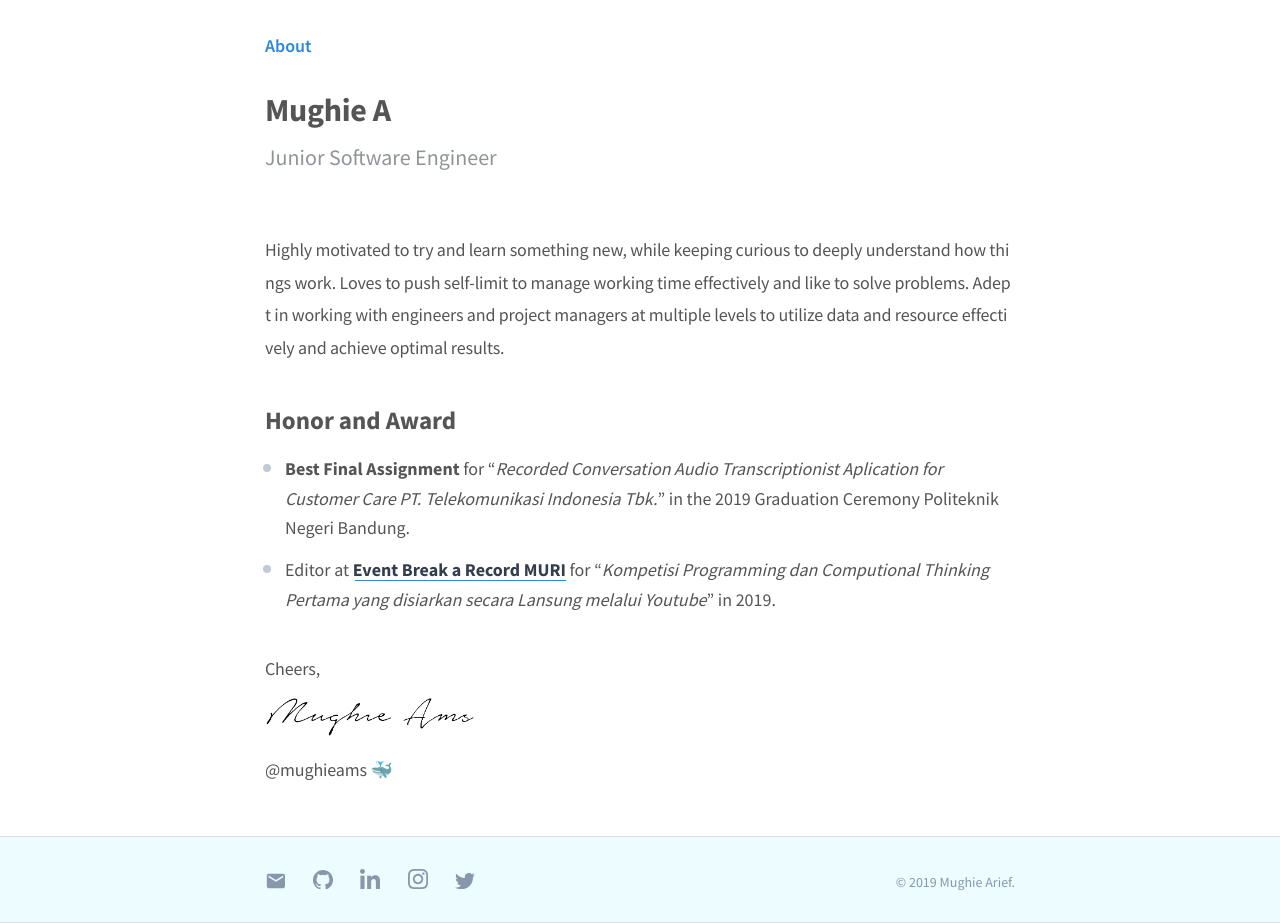
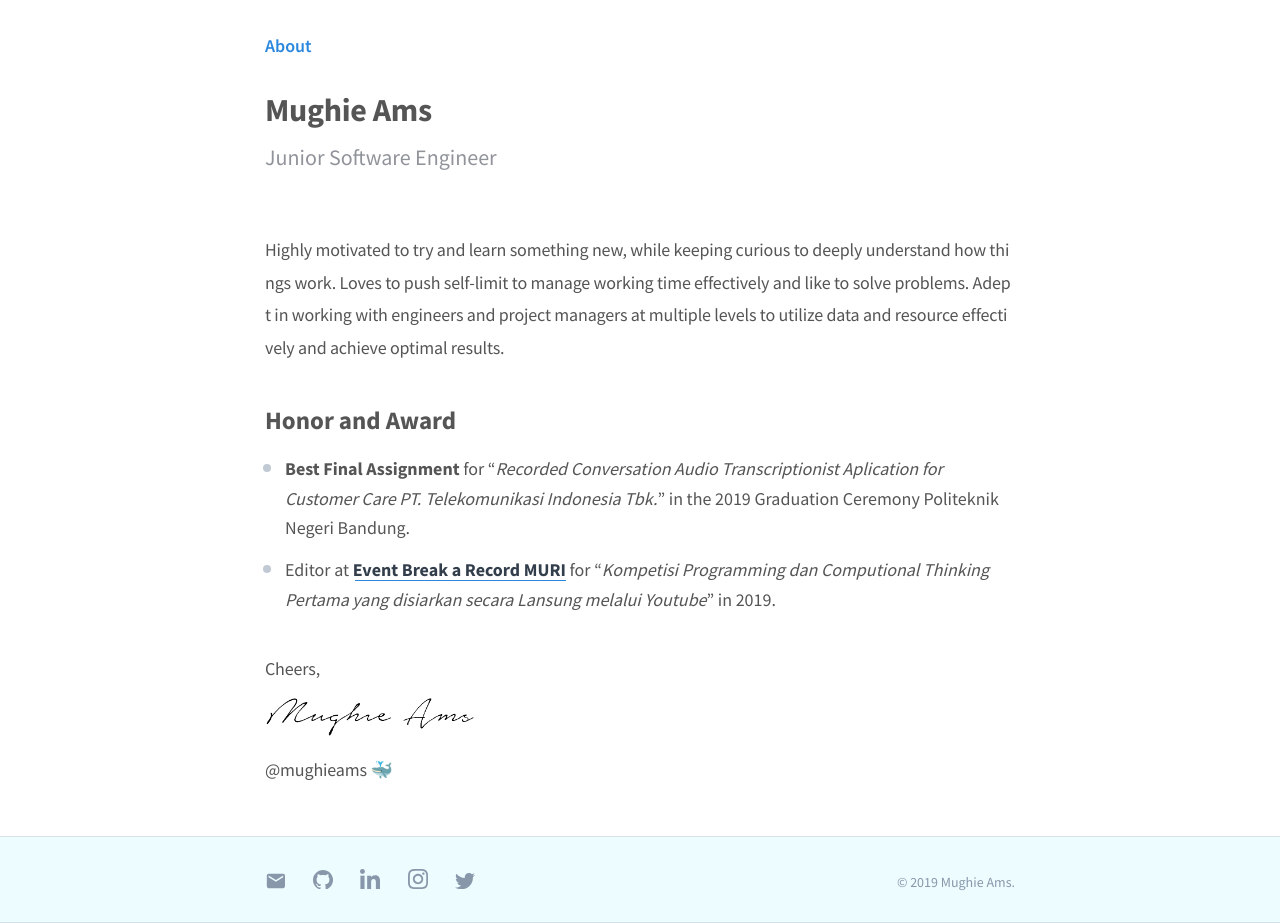
Before and after one commit to radenican/comte, a Jekyll site: the page built from about.md, in a window 1280 px wide. Shown: the part 445-1368 px from the top of the page. Built offline with Jekyll 4.4.1, drawn with Linux system fonts in a browser that asks for light colours.

Commit message:
feat(config) : update title site

```diff
--- a/_config.yml
+++ b/_config.yml
@@ -1,5 +1,5 @@
 # Site settings
-title:          Mughie Arief
+title:          Mughie Ams
 description:    "Minimal Jekyll theme for storytellers"
 baseurl:        "/tale"
 url:            "https://mughieams.com"
--- a/about.md
+++ b/about.md
@@ -1,9 +1,9 @@
 ---
 layout: post
-title: "Mughie A"
+title: "Mughie Ams"
 subtitle: "Junior Software Engineer"
 type: "About"
-author: "Mughie A"
+author: "Mughie Ams"
 permalink: /about/
 post-header: true
 header-img: img/about.jpg
--- a/index.html
+++ b/index.html
@@ -1,6 +1,6 @@
 ---
 layout: default
-title: "Mughie A"
+title: "Mughie Ams"
 main: true
 subtitle: Back End Engineer at Prudential
 description: Mughie Arief, who is a Back End Engineer in South Jakarta, Indonesia.
```
